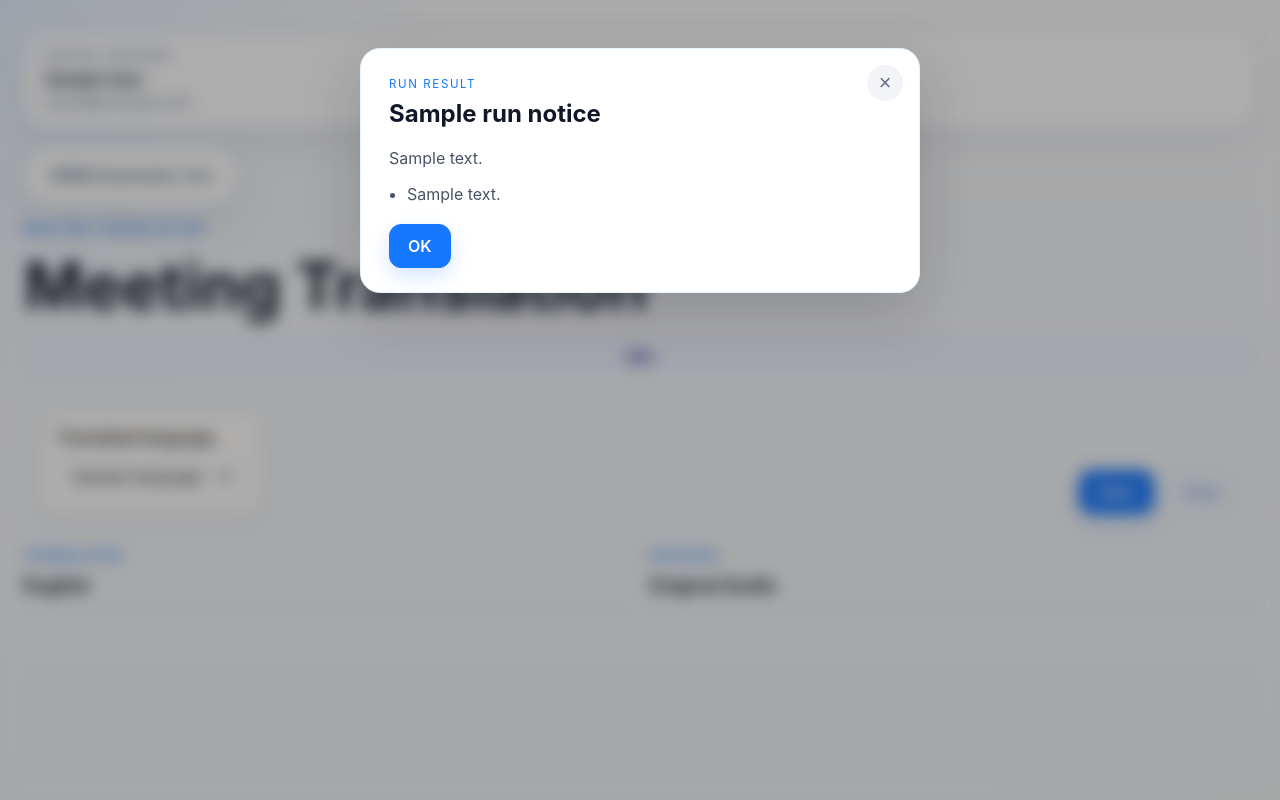
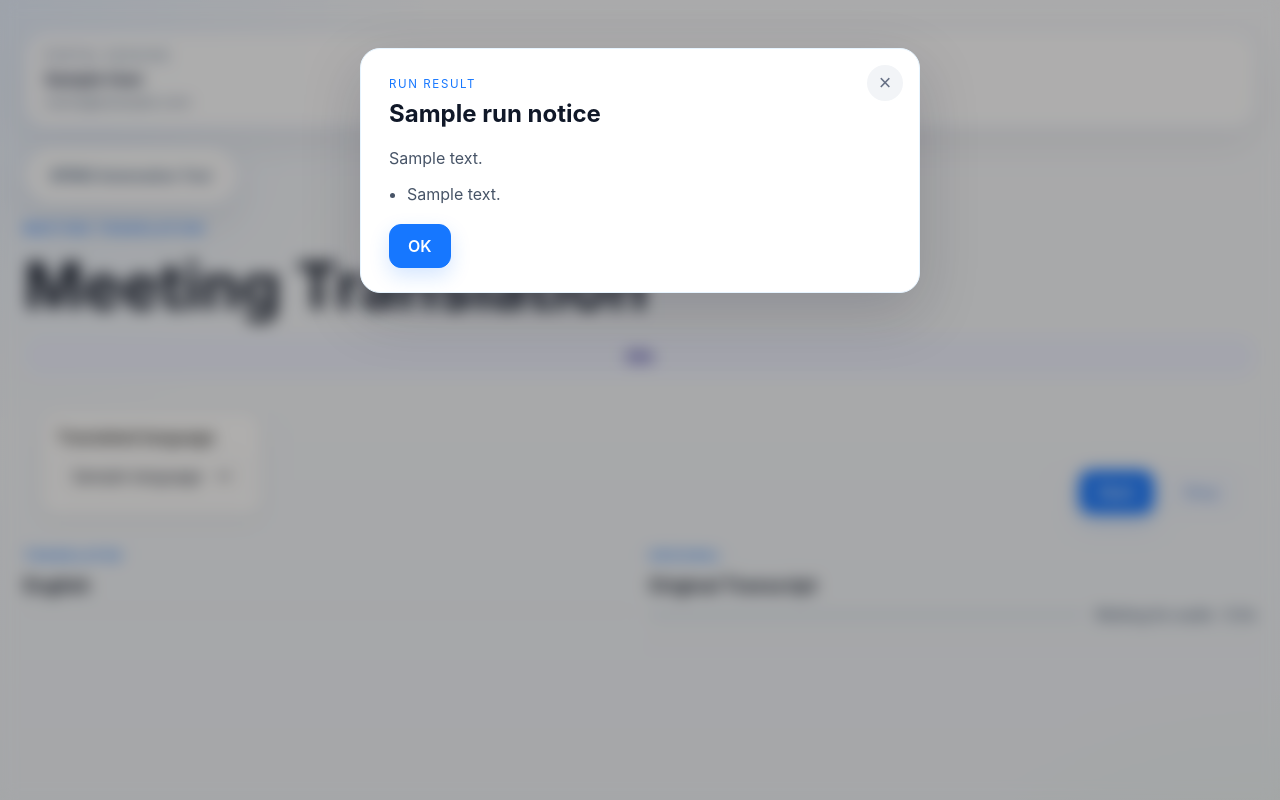
Before and after one commit to xiaodongzheng-sys/Jira-Automation, a Flask app: template templates/meeting_translation.html in a window 1280 px wide. Run offline with Flask 3, Linux system fonts and the light colour scheme; the template is opened without the code that fills it: most values are stand-ins (such as "Sample title", 1, 10 or a date in 2020); parts of the project's set-up code (start-up, migrations or seed data) failed here and were passed over; some libraries are stand-ins or nearby versions.

Commit message:
Show live audio activity in meeting translation

```diff
--- a/bpmis_jira_tool/meeting_translation.py
+++ b/bpmis_jira_tool/meeting_translation.py
@@ -31,6 +31,7 @@ MEETING_TRANSLATION_LANGUAGES: dict[str, dict[str, str]] = {
 MEETING_TRANSLATION_TERMINAL_STATUSES = {"stopped", "error"}
 MEETING_TRANSLATION_PCM_RATE = 24000
 MEETING_TRANSLATION_PCM_CHUNK_BYTES = 48_000
+MEETING_TRANSLATION_PCM_BYTES_PER_SECOND = MEETING_TRANSLATION_PCM_RATE * 2
 
 
 def normalize_meeting_translation_language(value: object) -> str:
@@ -330,6 +331,12 @@ class MeetingTranslationRuntime:
                             "audio": base64.b64encode(chunk).decode("ascii"),
                         },
                     )
+                    session.emit(
+                        "audio_activity",
+                        bytes=len(chunk),
+                        duration_ms=round((len(chunk) / MEETING_TRANSLATION_PCM_BYTES_PER_SECOND) * 1000),
+                        level=self._pcm_level(chunk),
+                    )
             time.sleep(1.0)
 
     def _pcm_delta(self, *, session: MeetingTranslationSession, ffmpeg_path: str, system_path: Path, microphone_path: Path) -> bytes:
@@ -400,6 +407,27 @@ class MeetingTranslationRuntime:
             return b""
         return result.stdout if result.returncode == 0 else b""
 
+    def _pcm_level(self, chunk: bytes) -> float:
+        sample_count = len(chunk) // 2
+        if sample_count <= 0:
+            return 0.0
+        stride = max(1, sample_count // 1200)
+        peak = 0
+        total = 0
+        used = 0
+        for sample_index in range(0, sample_count, stride):
+            offset = sample_index * 2
+            sample = int.from_bytes(chunk[offset:offset + 2], byteorder="little", signed=True)
+            magnitude = abs(sample)
+            peak = max(peak, magnitude)
+            total += magnitude
+            used += 1
+        if not used:
+            return 0.0
+        peak_level = peak / 32768
+        average_level = (total / used) / 32768
+        return round(min(1.0, max(peak_level, average_level * 2)), 3)
+
     def _send_json(self, websocket: Any, payload: dict[str, Any]) -> None:
         websocket.send(json.dumps(payload, separators=(",", ":")))
 
--- a/static/meeting_translation.css
+++ b/static/meeting_translation.css
@@ -74,6 +74,33 @@
   font-size: 1.15rem;
 }
 
+.meeting-translation-audio-monitor {
+  display: grid;
+  grid-template-columns: minmax(90px, 1fr) auto auto;
+  align-items: center;
+  gap: 10px;
+  margin-top: 10px;
+  color: #64748b;
+  font-size: 0.9rem;
+  font-weight: 700;
+}
+
+.meeting-translation-audio-bar {
+  height: 8px;
+  overflow: hidden;
+  border-radius: 999px;
+  background: #e2e8f0;
+}
+
+.meeting-translation-audio-bar span {
+  display: block;
+  width: 0;
+  height: 100%;
+  border-radius: inherit;
+  background: #2563eb;
+  transition: width 160ms ease;
+}
+
 .meeting-translation-transcript {
   flex: 1;
   min-height: 360px;
--- a/static/meeting_translation.js
+++ b/static/meeting_translation.js
@@ -13,6 +13,7 @@
     events: null,
     translatedLine: null,
     originalLine: null,
+    audioDurationMs: 0,
   };
 
   const nodes = {
@@ -24,6 +25,9 @@
     translatedTitle: root.querySelector('[data-translated-title]'),
     translatedTranscript: root.querySelector('[data-translated-transcript]'),
     originalTranscript: root.querySelector('[data-original-transcript]'),
+    originalAudioMeter: root.querySelector('[data-original-audio-meter]'),
+    originalAudioStatus: root.querySelector('[data-original-audio-status]'),
+    originalAudioDuration: root.querySelector('[data-original-audio-duration]'),
   };
 
   const api = async (url, options = {}) => {
@@ -83,8 +87,27 @@
   const resetTranscript = () => {
     if (nodes.translatedTranscript) nodes.translatedTranscript.innerHTML = '';
     if (nodes.originalTranscript) nodes.originalTranscript.innerHTML = '';
+    if (nodes.originalAudioMeter) nodes.originalAudioMeter.style.width = '0%';
+    if (nodes.originalAudioStatus) nodes.originalAudioStatus.textContent = 'Waiting for audio';
+    if (nodes.originalAudioDuration) nodes.originalAudioDuration.textContent = '0.0s';
     state.translatedLine = null;
     state.originalLine = null;
+    state.audioDurationMs = 0;
+  };
+
+  const updateAudioActivity = (event) => {
+    const level = Math.max(0, Math.min(1, Number(event.level || 0)));
+    const durationMs = Math.max(0, Number(event.duration_ms || 0));
+    state.audioDurationMs += durationMs;
+    if (nodes.originalAudioMeter) {
+      nodes.originalAudioMeter.style.width = `${Math.max(6, Math.round(level * 100))}%`;
+    }
+    if (nodes.originalAudioStatus) {
+      nodes.originalAudioStatus.textContent = level > 0.02 ? 'Audio detected' : 'Audio received';
+    }
+    if (nodes.originalAudioDuration) {
+      nodes.originalAudioDuration.textContent = `${(state.audioDurationMs / 1000).toFixed(1)}s`;
+    }
   };
 
   const closeEvents = () => {
@@ -109,6 +132,10 @@
     }
     if (event.type === 'translated_delta') {
       appendDelta('translated', event.delta);
+      return;
+    }
+    if (event.type === 'audio_activity') {
+      updateAudioActivity(event);
       return;
     }
     if (event.type === 'original_delta') {
--- a/templates/meeting_translation.html
+++ b/templates/meeting_translation.html
@@ -43,7 +43,14 @@
       <section class="tool-card meeting-translation-pane">
         <div class="meeting-translation-pane-head">
           <p class="eyebrow">Original</p>
-          <h2>Original Audio</h2>
+          <h2>Original Transcript</h2>
+          <div class="meeting-translation-audio-monitor" aria-label="Original audio activity">
+            <span class="meeting-translation-audio-bar" aria-hidden="true">
+              <span data-original-audio-meter></span>
+            </span>
+            <span data-original-audio-status>Waiting for audio</span>
+            <span data-original-audio-duration>0.0s</span>
+          </div>
         </div>
         <div class="meeting-translation-transcript" data-original-transcript aria-live="polite"></div>
       </section>
```
Also changed, not shown: tests/test_meeting_translation.py (+11 -0 lines).
